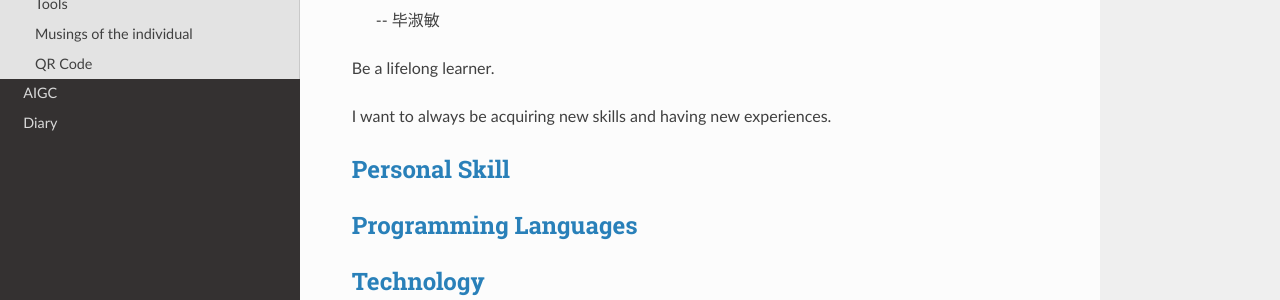
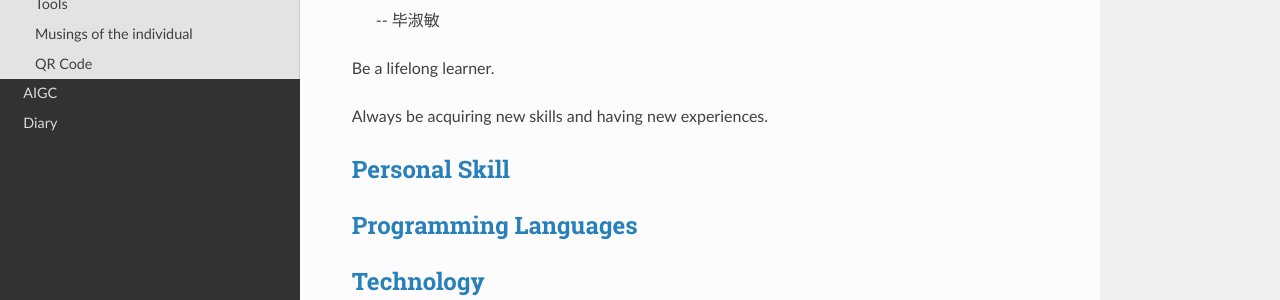
Before and after one commit to coyang/blogs, an MkDocs documentation site: the page built from docs/index.md, in a window 1280 px wide and 900 px high. Shown: the part 295-595 px from the top of the window. Built offline with MkDocs 1.6.1, drawn with Linux system fonts in a browser that asks for light colours; nearby versions of some CDN libraries.

```diff
--- a/docs/index.md
+++ b/docs/index.md
@@ -10,7 +10,7 @@
 
 Be a lifelong learner.
 
-I want to always be acquiring new skills and having new experiences.
+Always be acquiring new skills and having new experiences.
 
 ## [Personal Skill](./personal/skill.md)
 
```
Also changed, not shown: README.md (+9 -12 lines).
